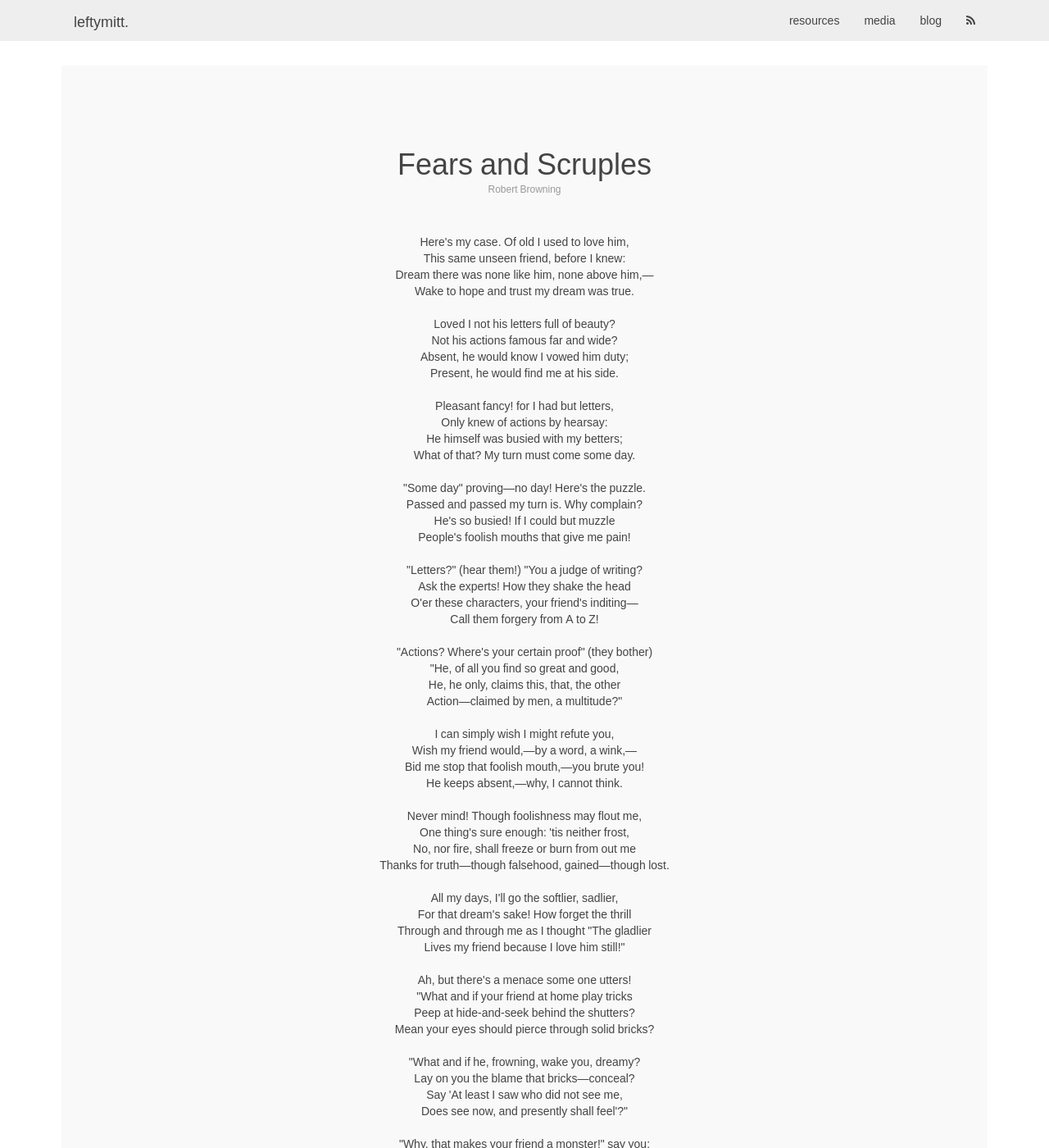
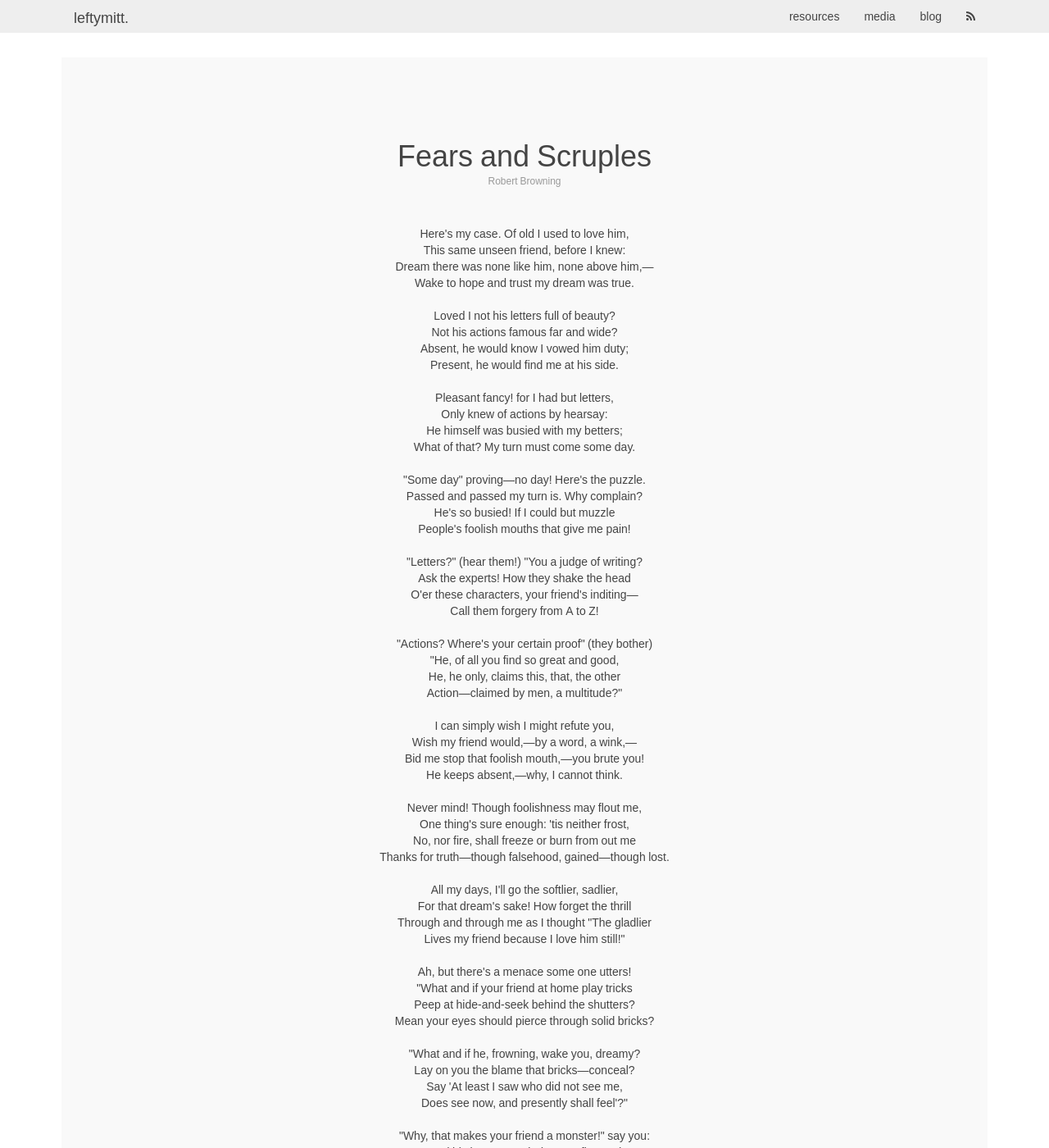
Before and after one commit to leftymitt/leftymitt.com, a Jekyll site: the page built from index.html, in a window 1280 px wide and 1400 px high. Shown: the whole window at 82% size. Built offline with Jekyll 4.4.1, drawn with Linux system fonts in a browser that asks for light colours.

Commit message:
shrink navbar from 50 px to 40 px

```diff
--- a/_layouts/default.html
+++ b/_layouts/default.html
@@ -41,7 +41,7 @@
 		<div class="uk-flex uk-flex-column" style="min-height:100vh;">
 
 			<!-- add padding to botton equal to navbar height -->
-			<div style="padding-bottom:50px;">
+			<div style="padding-bottom:40px;">
 			{% include nav.html %}
 			</div>
 
--- a/_layouts/post.html
+++ b/_layouts/post.html
@@ -76,7 +76,7 @@
 		<div class="uk-flex uk-flex-column" style="min-height:100vh;">
 
 			<!-- add padding to bottom equal to navbar height -->
-			<div style="padding-bottom:50px;">
+			<div style="padding-bottom:40px;">
 			{% include nav.html %}
 			</div>
 
--- a/assets/src/less/config/uikit-variables.less
+++ b/assets/src/less/config/uikit-variables.less
@@ -632,7 +632,7 @@
 @navbar-color:                                  #444;
 @navbar-link-color:                             @global-link;// #07D;
 @navbar-link-hover-color:                       @global-link-hover;// #059;
-@navbar-nav-height:                             50px; //40px;
+@navbar-nav-height:                             40px;
 @navbar-nav-line-height:                        @navbar-nav-height;
 @navbar-nav-padding-horizontal:                 15px;
 @navbar-nav-color:                              #444;
```
Also changed, not shown: assets/build/css/uikit.min.css.
